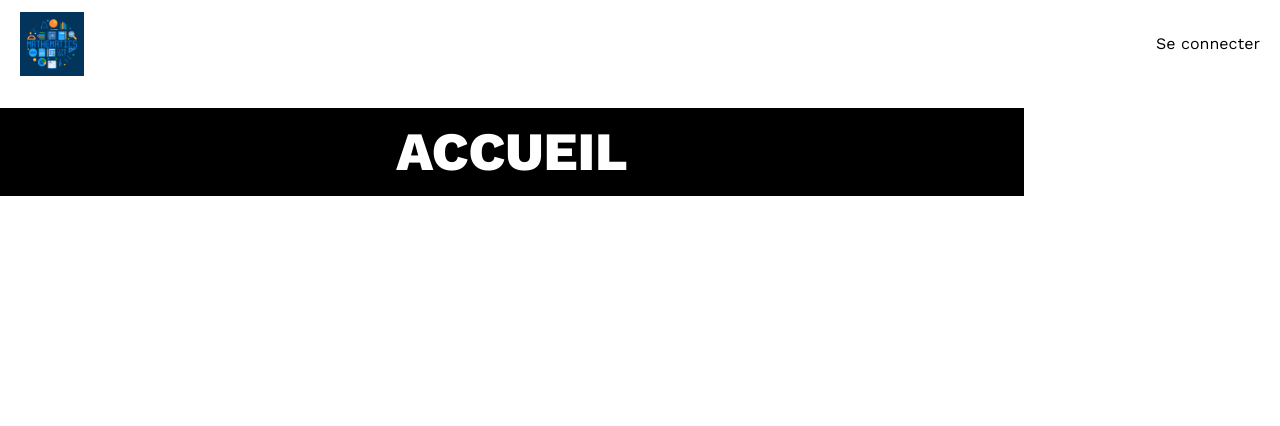
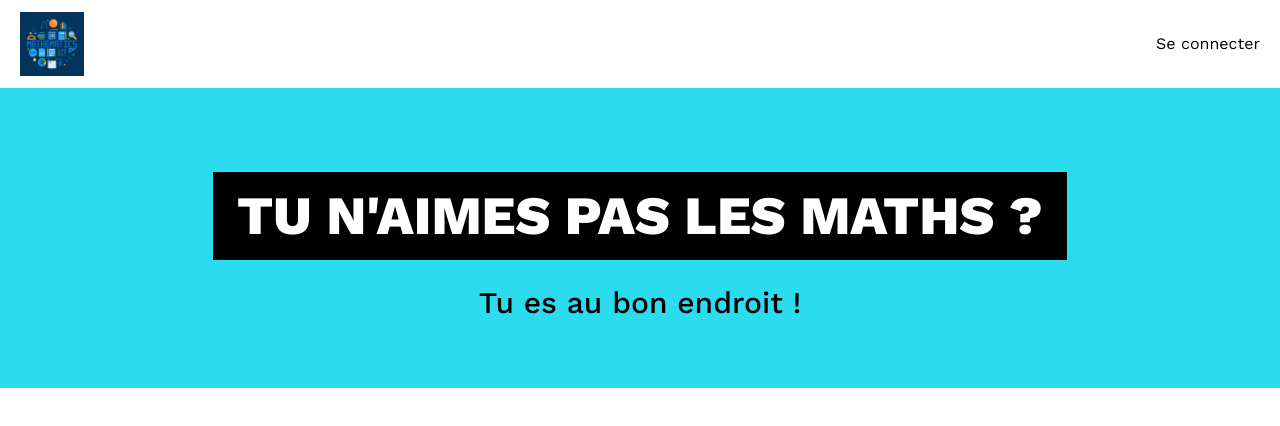
Before and after one commit to VinchC/next_type_tail, a Next.js app: page / in a window 1280 px wide. Shown: the top 426 px of the page. Built offline with nearby package versions, Linux system fonts and the light colour scheme; no server answers.

Commit message:
blue container done

```diff
--- a/app/(root)/page.tsx
+++ b/app/(root)/page.tsx
@@ -1,7 +1,10 @@
 export default function Home() {
   return (
     <>
-      <h1 className="heading">Accueil</h1>
+      <section className="blue_container">
+        <h1 className="heading">Tu n&apos;aimes pas les maths ?</h1>
+        <p className="sub-heading !max-w-3xl">Tu es au bon endroit !</p>
+      </section>
     </>
   );
 }
--- a/app/globals.css
+++ b/app/globals.css
@@ -47,8 +47,8 @@
         @apply font-normal text-sm text-white-100/80;
     }
 
-    .pink_container {
-        @apply w-full bg-primary min-h-[530px] pattern flex justify-center items-center flex-col py-10 px-6;
+    .blue_container {
+        @apply w-full bg-primary min-h-[300px] pattern flex justify-center items-center flex-col py-10 px-6;
     }
 
     .tag {
@@ -60,7 +60,7 @@
     }
 
     .sub-heading {
-        @apply font-medium text-[20px] text-white max-w-2xl text-center break-words;
+        @apply font-medium text-[30px] text-black max-w-2xl text-center break-words;
     }
 
     .section_container {
--- a/tailwind.config.ts
+++ b/tailwind.config.ts
@@ -16,7 +16,7 @@ const config: Config = {
             colors: {
                 primary: {
                     "100": "#FFE8F0",
-                    DEFAULT: "#EE2B69",
+                    DEFAULT: "#2bdbee",
                 },
                 secondary: "#FBE843",
                 black: {
```
